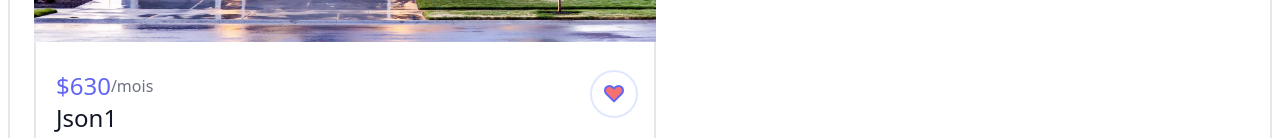
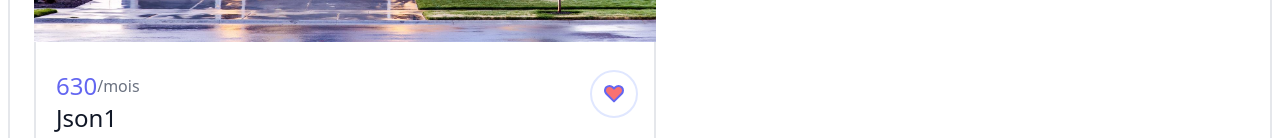
Before and after one commit to ChamberlinMorgane/tp1-dev-frontp-morgane-chamberlin, a Vue app: page /liste-fetch in a window 1280 px wide. Shown: the part 659-797 px from the top of the page. Built offline with nearby package versions, Linux system fonts and the light colour scheme; what @formkit/vue would draw is missing.

Commit message:
changement erreur card

```diff
--- a/src/components/card.vue
+++ b/src/components/card.vue
@@ -6,7 +6,7 @@
             <address class="not-italic text-gray-500">{{ txt }}</address>
             <div class="order-first flex items-center">
                 <div class="text-2xl text-indigo-500">
-                    ${{ price.toLocaleString("en-US") }}
+                    {{price}}
                 </div>
                 <div class="text-gray-500">/mois</div>
             </div>
```
